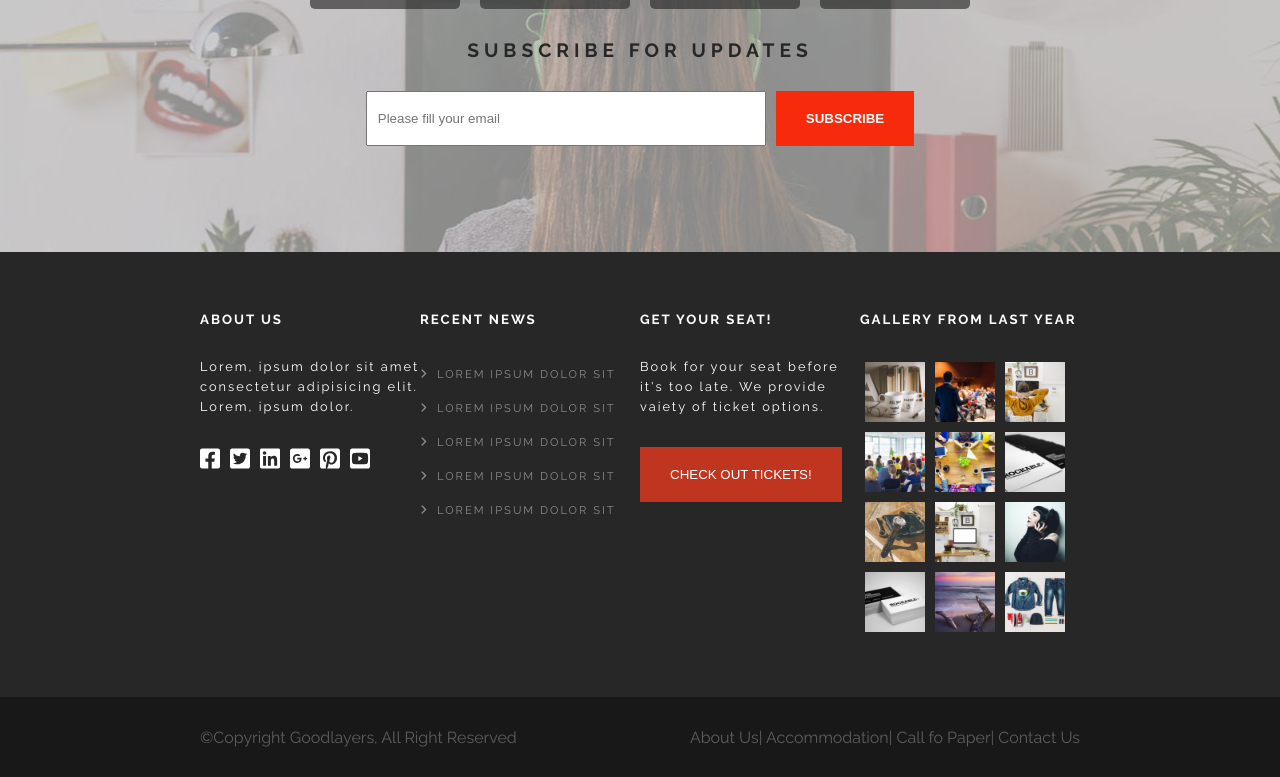
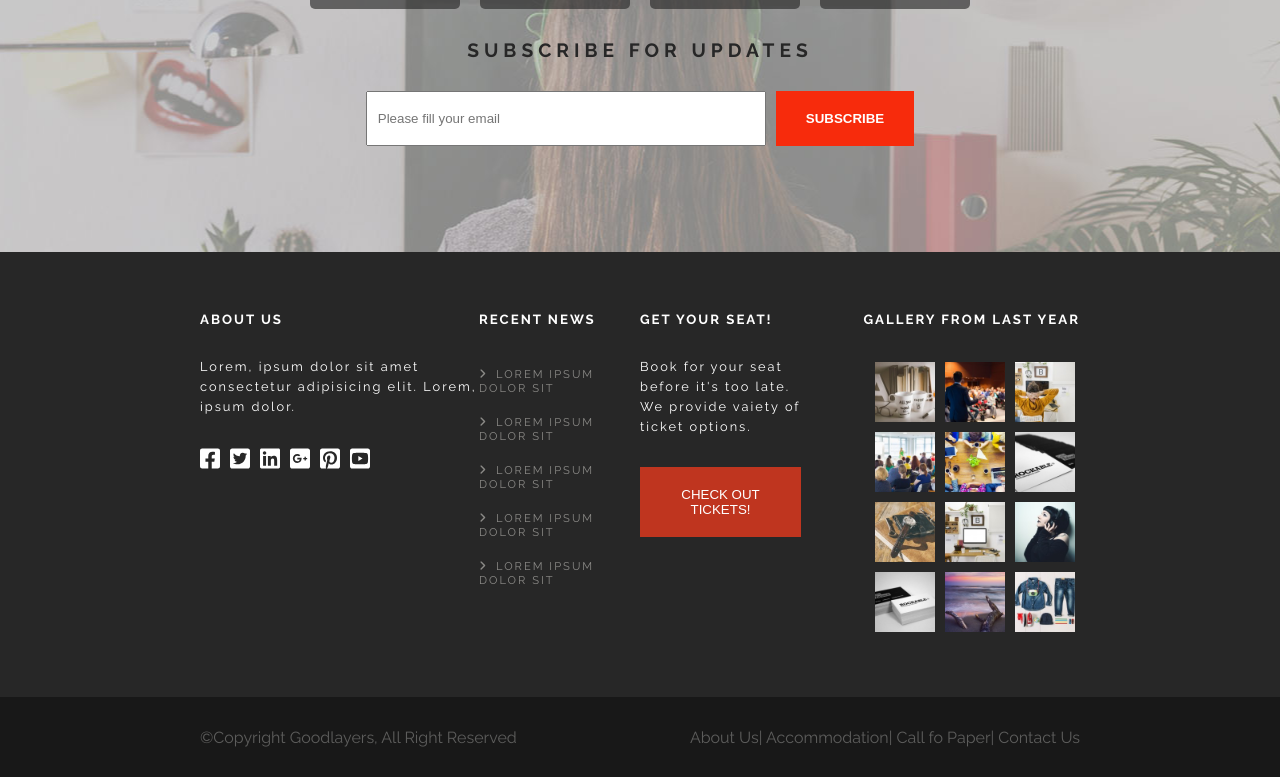
Before and after one commit to Neeiser/proj-html-vuejs, a Vue app: page / in a window 1280 px wide. Shown: the part 1248-2025 px from the top of the page. Built offline with nearby package versions, Linux system fonts and the light colour scheme.

Commit message:
some footer style fix

```diff
--- a/src/components/footer/footer-components/FooterInfoKeynote.vue
+++ b/src/components/footer/footer-components/FooterInfoKeynote.vue
@@ -59,9 +59,10 @@ section{
     background-color: $mine-shaft;
     .footer-info{
         display: flex;
+        justify-content: space-between;
         padding: 60px 0;
         div{
-            flex-basis: calc(100% / 4);
+            width: 279px;
         }
         li{
             color: $natural-gray;
@@ -79,6 +80,10 @@ section{
             color: $white;
             letter-spacing: 2px;
         }
+
+        .footer-info-gallery h5{
+            text-align: end;
+        }
         p{
             color: $white;
             font-size: 0.8rem;
--- a/src/components/footer/footer-components/footer-info-components/FooterInfoGallery.vue
+++ b/src/components/footer/footer-components/footer-info-components/FooterInfoGallery.vue
@@ -37,6 +37,7 @@ export default {
 .gallery{
     display: flex;
     flex-wrap: wrap;
+    justify-content: flex-end;
     div{
     width: 60px;
     height: 60px;
```
